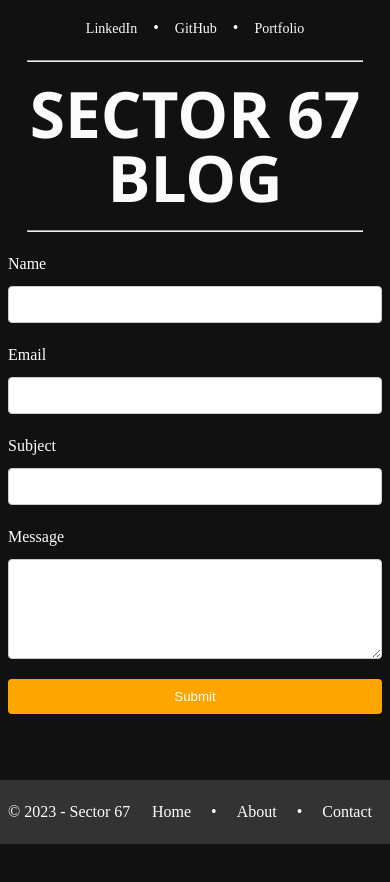
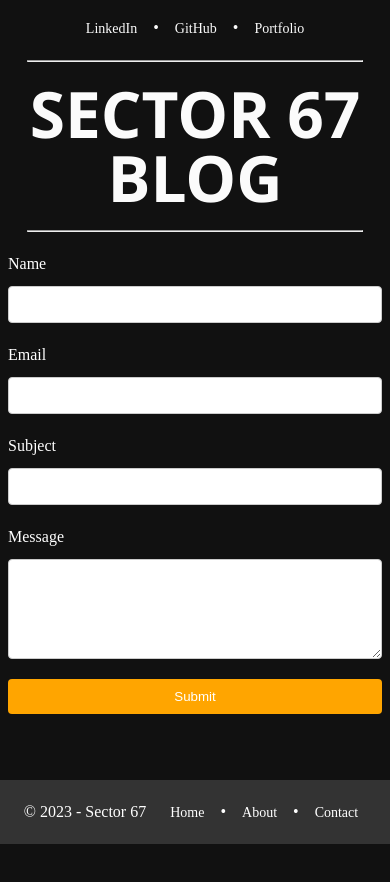
Before and after one commit to Barata-Ribeiro/dio_angular_blog, an Angular app: page /contact in a window 390 px wide. Shown: the top 882 px of the page. Built offline with nearby package versions, Linux system fonts and the light colour scheme.

Commit message:
feat: add responsive styles around the blog

```diff
--- a/src/app/components/footer/footer.component.css
+++ b/src/app/components/footer/footer.component.css
@@ -18,18 +18,13 @@
 }
 
 .footer__nav ul {
-  list-style: none;
-  padding: 0;
+  display: flex;
+  gap: 1rem;
 }
 
-.footer__nav ul li {
-  display: inline;
-  margin: 0 10px;
-}
-
-.footer__nav ul li a {
-  color: #fff;
-  text-decoration: none;
+.footer__nav li a {
+  font-size: 0.875rem;
+  padding: 0.25rem 0.5rem;
 }
 
 .footer__nav ul li a:hover {
--- a/src/app/components/footer/footer.component.ts
+++ b/src/app/components/footer/footer.component.ts
@@ -3,7 +3,7 @@ import { Component } from '@angular/core';
 @Component({
   selector: 'app-footer',
   templateUrl: './footer.component.html',
-  styleUrls: ['./footer.component.css'],
+  styleUrls: ['./footer.component.css', 'footer.responsive.component.css'],
 })
 export class FooterComponent {
   currentYear = new Date().getFullYear();
--- /dev/null
+++ b/src/app/components/footer/footer.responsive.component.css
@@ -0,0 +1,10 @@
+@media screen and (max-width: 768px) {
+  .footer__content {
+    justify-content: center;
+    gap: 1rem;
+  }
+
+  .footer__nav ul {
+    gap: 0.5rem;
+  }
+}
--- a/src/app/pages/contact/contact.component.css
+++ b/src/app/pages/contact/contact.component.css
@@ -48,3 +48,9 @@
   margin-top: 0.625rem;
   color: red;
 }
+
+@media screen and (max-width: 768px) {
+  .contact-form {
+    margin-bottom: 1.125rem;
+  }
+}
--- a/src/app/pages/contact/contact.component.html
+++ b/src/app/pages/contact/contact.component.html
@@ -57,6 +57,16 @@
       formControlName="subject"
       class="contact-form__input"
     />
+    <div
+      *ngIf="
+        contactForm.controls['subject'].invalid &&
+        (contactForm.controls['subject'].dirty ||
+          contactForm.controls['subject'].touched)
+      "
+      class="contact-form__error"
+    >
+      Subject is required
+    </div>
   </div>
 
   <div class="contact-form__field">
@@ -66,6 +76,16 @@
       formControlName="message"
       class="contact-form__input contact-form__textarea"
     ></textarea>
+    <div
+      *ngIf="
+        contactForm.controls['message'].invalid &&
+        (contactForm.controls['message'].dirty ||
+          contactForm.controls['message'].touched)
+      "
+      class="contact-form__error"
+    >
+      Message is required
+    </div>
   </div>
 
   <button type="submit" class="contact-form__button">Submit</button>
--- a/src/app/pages/contact/contact.component.ts
+++ b/src/app/pages/contact/contact.component.ts
@@ -23,8 +23,6 @@ export class ContactComponent implements OnInit {
     });
   }
 
-  validateForm() {}
-
   onSubmit() {
     if (this.contactForm.valid) {
       let result = this.contactForm.value;
--- a/src/app/pages/content/content.component.css
+++ b/src/app/pages/content/content.component.css
@@ -36,6 +36,10 @@
   margin-right: 0.25rem;
 }
 
+.content__title {
+  margin-bottom: 1rem;
+}
+
 .content__description {
   color: grey;
   max-width: 80ch;
--- a/src/app/pages/content/content.component.ts
+++ b/src/app/pages/content/content.component.ts
@@ -6,7 +6,7 @@ import { Title } from '@angular/platform-browser';
 @Component({
   selector: 'app-content',
   templateUrl: './content.component.html',
-  styleUrls: ['./content.component.css'],
+  styleUrls: ['./content.component.css', 'content.responsive.component.css'],
 })
 export class ContentComponent implements OnInit {
   photoCover: string = '';
--- /dev/null
+++ b/src/app/pages/content/content.responsive.component.css
@@ -0,0 +1,11 @@
+@media screen and (max-width: 768px) {
+  .content__cover {
+    margin-bottom: 1rem;
+  }
+
+  .content__cover > img {
+    max-width: 100%;
+    border-radius: 0.35rem;
+    border: 2px solid rgba(255, 255, 255, 0.3);
+  }
+}
```
